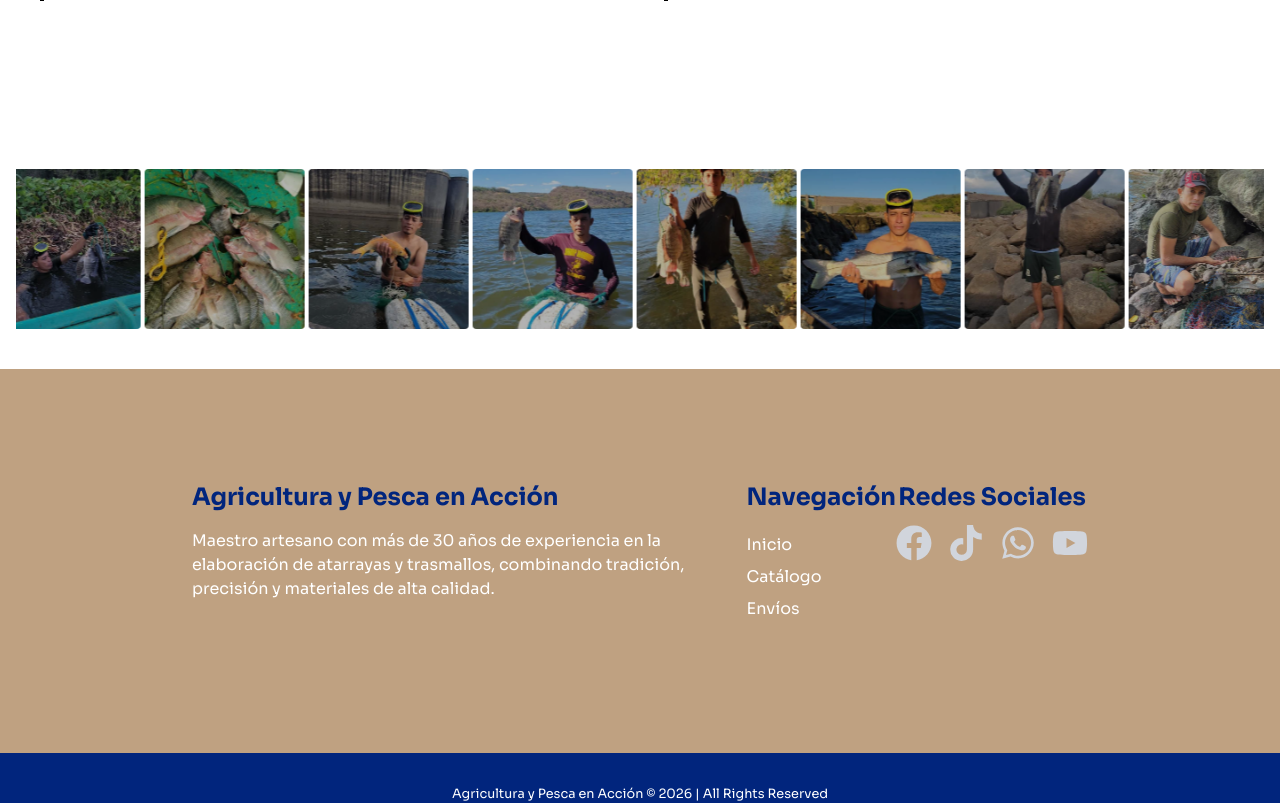
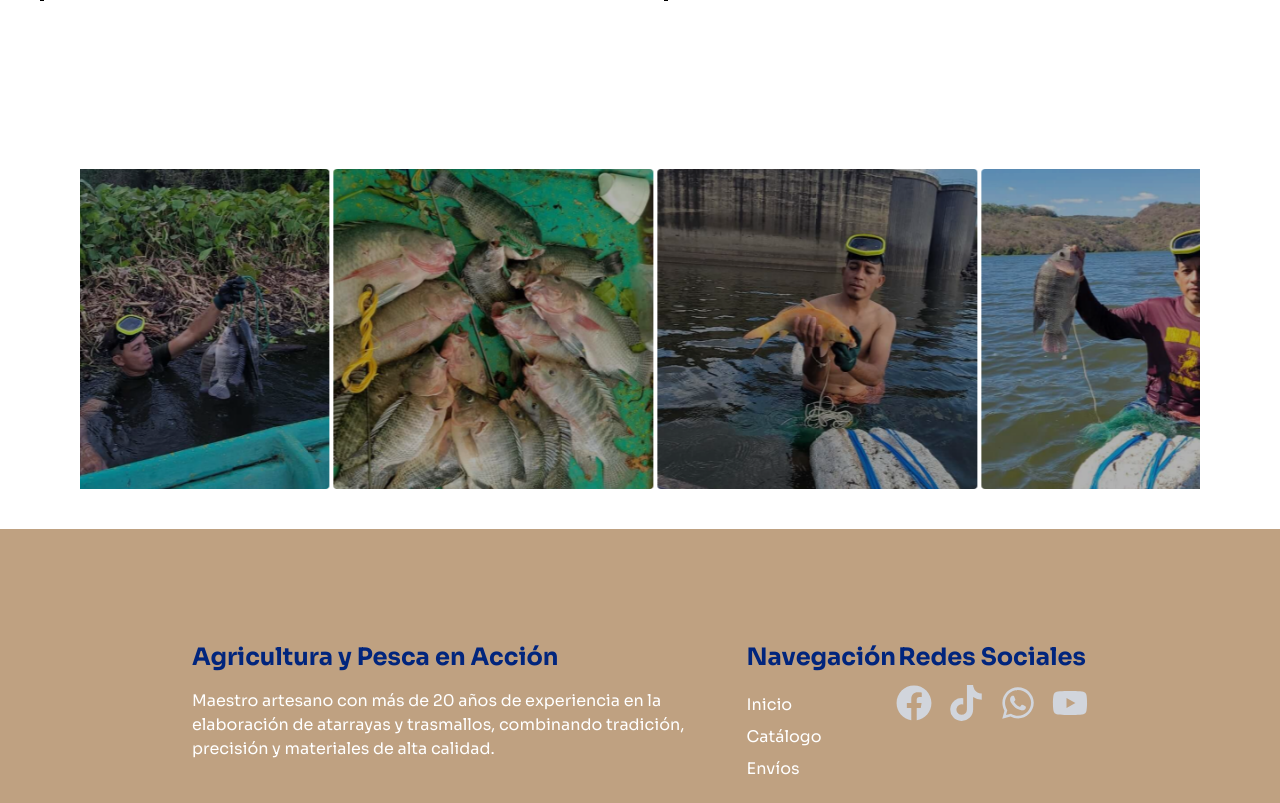
Before and after one commit to william-97-dev/agricultura_y_pesca_en_accion, a React (Vite) app: page / in a window 1280 px wide. Shown: the part 3561-4364 px from the top of the page. Built offline with nearby package versions, Linux system fonts and the light colour scheme.

Commit message:
Componente Galeria v-laptop completado

```diff
--- a/src/components/Galeria.jsx
+++ b/src/components/Galeria.jsx
@@ -4,8 +4,7 @@ import { galeriaImagenes } from '../data/galeriaImagenes'
 const Galeria = () => {
     const loopImages = [...galeriaImagenes, ...galeriaImagenes]
     return (
-        <section className='overflow-hidden py-10 mx-4'>
-            {/* LINEA INFERIOR (derecha) */}
+        <section className='overflow-hidden py-10 mx-4 lg:mx-20'>
             <div className="flex w-max animate-carousel gap-1">
                 {loopImages.map((img, i) => (
                     <div className='relative'>
@@ -13,7 +12,7 @@ const Galeria = () => {
                             key={i}
                             src={img.src}
                             alt={img.alt}
-                            className="h-40 w-40 shrink-0 rounded-sm object-cover"
+                            className="h-40 w-40 shrink-0 rounded-sm object-cover lg:h-80 lg:w-80"
                         />
                         <div className='absolute inset-0 bg-black/30 rounded-sm'></div>
                     </div>
--- a/src/components/RedesSociales.jsx
+++ b/src/components/RedesSociales.jsx
@@ -7,7 +7,7 @@ const RedesSociales = () => {
             <div className='lg:w-xl mb-4'>
                 <h4 className='font-bold text-[#01257D] lg:mb-4 lg:text-2xl'>Agricultura y Pesca en Acción</h4>
                 <p>
-                    Maestro artesano con más de 30 años de experiencia en la
+                    Maestro artesano con más de 20 años de experiencia en la
                     elaboración de atarrayas y trasmallos, combinando tradición,
                     precisión y materiales de alta calidad.
                 </p>
```
